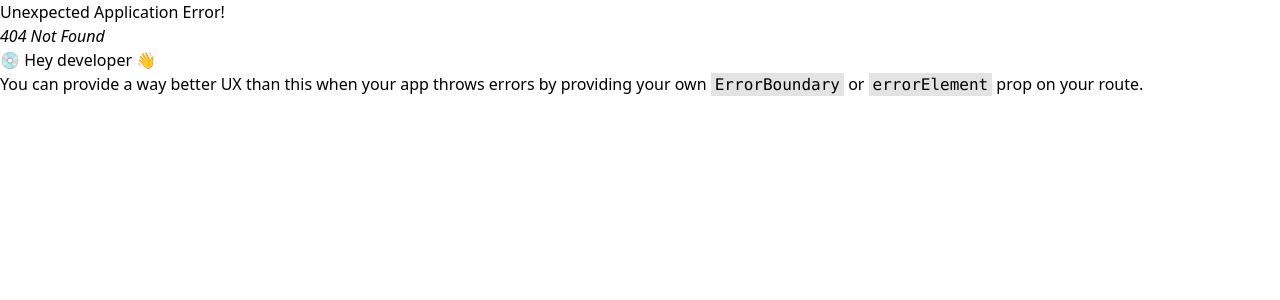
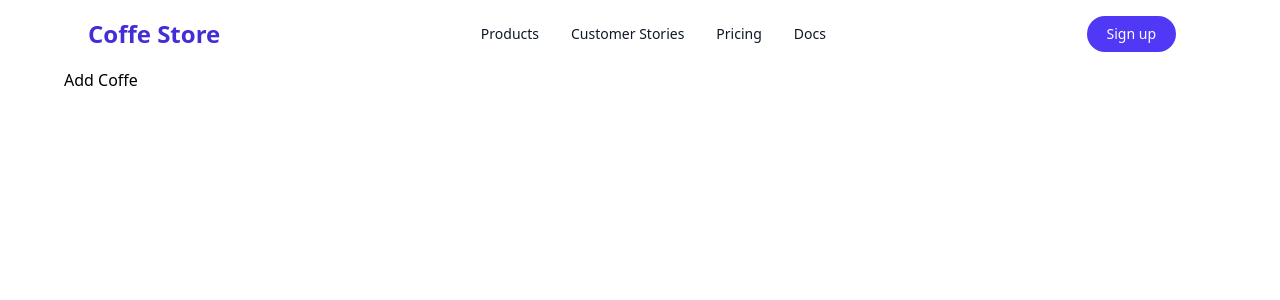
Before and after one commit to rakibahmeddev/coffe-store-client, a React (Vite) app: page /addCoffe in a window 1280 px wide. Before the commit this address had no page. Shown: the top 300 px of the page. Built offline with nearby package versions, Linux system fonts and the light colour scheme.

Commit message:
basic routing and header and some components and pages are just made

```diff
--- /dev/null
+++ b/src/Layout/Root.jsx
@@ -0,0 +1,14 @@
+import React from 'react';
+import Header from '../components/Header';
+import { Outlet } from 'react-router-dom';
+
+const Root = () => {
+  return (
+    <div className='max-w-6xl mx-auto'>
+      <Header></Header>
+      <Outlet></Outlet>
+    </div>
+  );
+};
+
+export default Root;
--- /dev/null
+++ b/src/Pages/Home.jsx
@@ -0,0 +1,11 @@
+import React from 'react';
+
+const Home = () => {
+  return (
+    <div>
+      <h2>HOme</h2>
+    </div>
+  );
+};
+
+export default Home;
--- /dev/null
+++ b/src/components/AddCoffe.jsx
@@ -0,0 +1,11 @@
+import React from 'react';
+
+const AddCoffe = () => {
+  return (
+    <div>
+      <h2>Add Coffe</h2>
+    </div>
+  );
+};
+
+export default AddCoffe;
--- /dev/null
+++ b/src/components/Header.jsx
@@ -0,0 +1,78 @@
+import { useState } from 'react';
+import { Link } from 'react-router-dom';
+
+export default function Header() {
+  const [menuOpen, setMenuOpen] = useState(false);
+
+  return (
+    <header className="flex items-center justify-between px-6 py-3 md:py-4   mx-auto w-full bg-white">
+      {/* Logo */}
+     <Link className='text-2xl font-bold text-indigo-700'>Coffe Store</Link>
+
+      {/* Navigation Menu */}
+      <nav
+        className={`max-md:absolute max-md:top-0 max-md:left-0 max-md:overflow-hidden items-center justify-center max-md:h-full transition-[width] bg-white/50 backdrop-blur flex-col md:flex-row flex gap-8 text-gray-900 text-sm font-normal
+          ${menuOpen ? 'max-md:w-full' : 'max-md:w-0'}`}
+      >
+        <a className="hover:text-indigo-600" href="#">
+          Products
+        </a>
+        <a className="hover:text-indigo-600" href="#">
+          Customer Stories
+        </a>
+        <a className="hover:text-indigo-600" href="#">
+          Pricing
+        </a>
+        <a className="hover:text-indigo-600" href="#">
+          Docs
+        </a>
+
+        {/* Close Menu Button */}
+        <button
+          onClick={() => setMenuOpen(false)}
+          className="md:hidden text-gray-600"
+        >
+          <svg
+            className="w-6 h-6"
+            fill="none"
+            stroke="currentColor"
+            strokeWidth="2"
+            viewBox="0 0 24 24"
+            strokeLinecap="round"
+            strokeLinejoin="round"
+          >
+            <path d="M6 18L18 6M6 6l12 12" />
+          </svg>
+        </button>
+      </nav>
+
+      {/* Right-side Buttons */}
+      <div className="flex items-center space-x-4">
+        <a
+          className="hidden md:flex bg-indigo-600 text-white px-5 py-2 rounded-full text-sm font-medium hover:bg-indigo-700 transition"
+          href="#"
+        >
+          Sign up
+        </a>
+
+        {/* Open Menu Button */}
+        <button
+          onClick={() => setMenuOpen(true)}
+          className="md:hidden text-gray-600"
+        >
+          <svg
+            className="w-6 h-6"
+            fill="none"
+            stroke="currentColor"
+            strokeWidth="2"
+            viewBox="0 0 24 24"
+            strokeLinecap="round"
+            strokeLinejoin="round"
+          >
+            <path d="M4 6h16M4 12h16M4 18h16" />
+          </svg>
+        </button>
+      </div>
+    </header>
+  );
+}
--- /dev/null
+++ b/src/components/UpdateCoffe.jsx
@@ -0,0 +1,11 @@
+import React from 'react';
+
+const UpdateCoffe = () => {
+  return (
+    <div>
+      <h2>Update Coffe</h2>
+    </div>
+  );
+};
+
+export default UpdateCoffe;
--- a/vite.config.js
+++ b/vite.config.js
@@ -4,5 +4,6 @@ import tailwindcss from '@tailwindcss/vite';
 
 // https://vite.dev/config/
 export default defineConfig({
+  darkMode: 'class',
   plugins: [tailwindcss(), react()],
 });
```
Also changed, not shown: src/main.jsx (+22 -1 lines), 1 other file (tests, documents, lock files or other folders).
